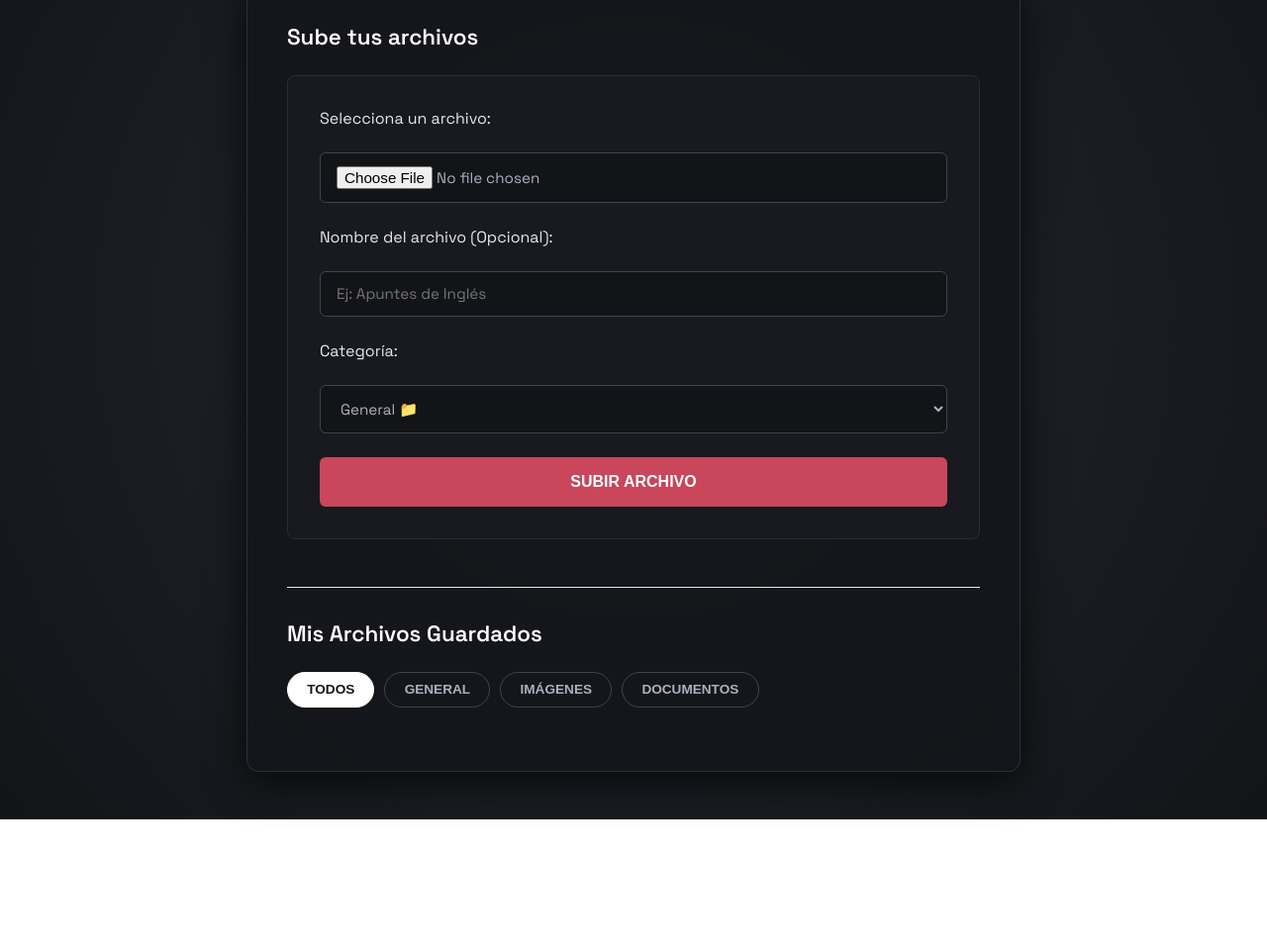
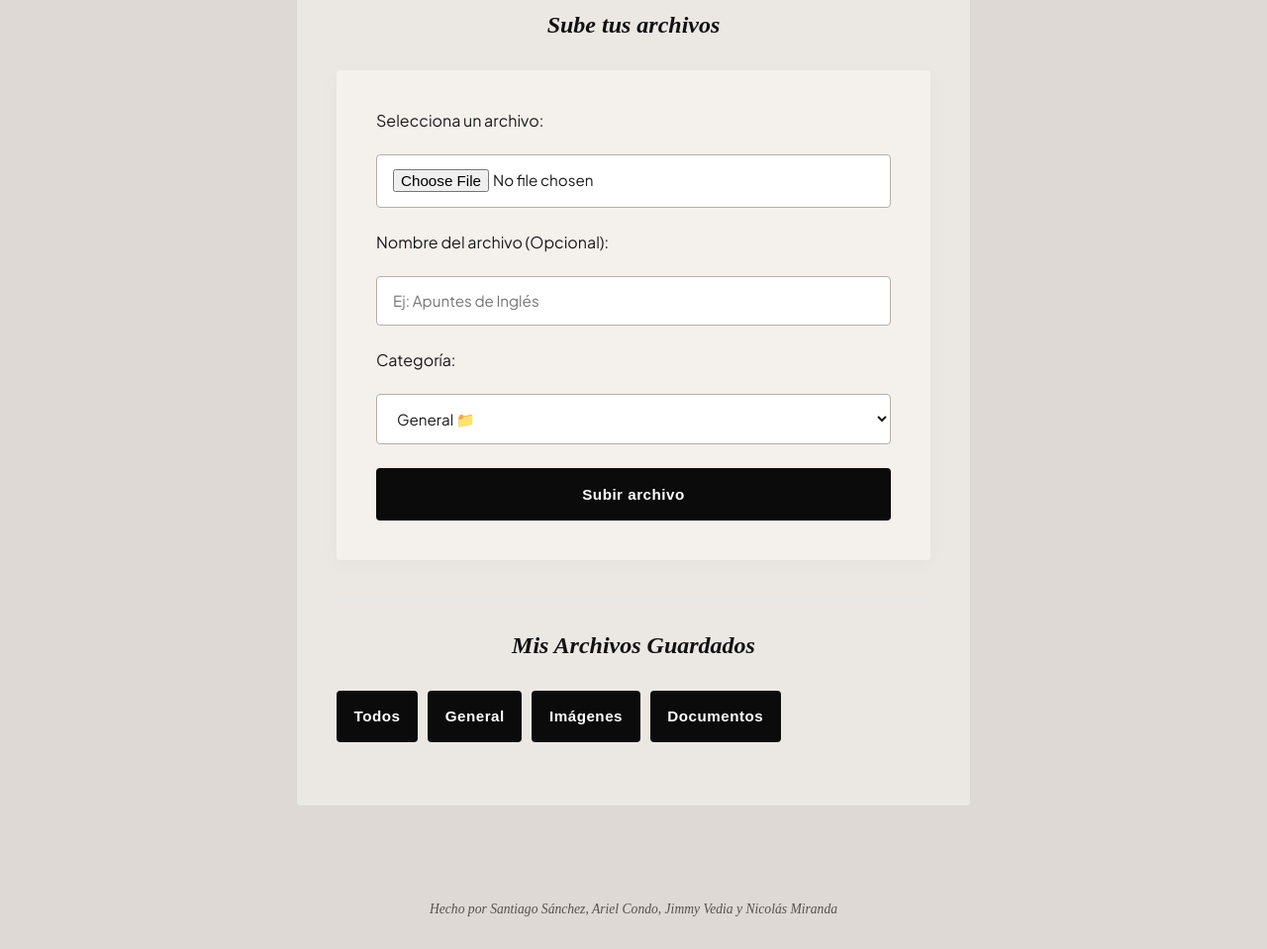
Before and after one commit to Toonix7w7/mi-nube-aesthetic, a website: page index.html in a window 1280 px wide. Shown: the part 188-1147 px from the top of the page at 99% size. Before the commit the page ends 1016 px from the top, so only its background shows below. Drawn offline with Linux system fonts and the light colour scheme; no server answers; a web font is replaced by a local one.

Commit message:
Add files via upload

```diff
--- a/estilos.css
+++ b/estilos.css
@@ -1,114 +1,120 @@
-@import url('https://fonts.googleapis.com/css2?family=Space+Grotesk:wght@400;600;700&display=swap');
+@import url('https://fonts.googleapis.com/css2?family=Playfair+Display:ital,wght@1,700;1,900&family=Plus+Jakarta+Sans:wght@400;500;600&display=swap');
 
 body {
-    font-family: 'Space Grotesk', sans-serif;
+    /* El tono beige/arena exacto de la portada */
+    background-color: #ded9d4;
+    font-family: 'Plus Jakarta Sans', sans-serif;
     margin: 0;
     padding: 0;
-    background: radial-gradient(circle, #252830 0%, #131418 100%);
     min-height: 100vh;
-    color: #e2e8f0;
+    color: #1a1a1a;
     display: flex;
     flex-direction: column;
 }
 
 header {
-    background-color: #0d0e10;
-    color: #ffffff;
-    padding: 2.5rem 0;
+    background-color: transparent;
+    padding: 3.5rem 0 2rem 0;
     text-align: center;
-    border-bottom: 2px solid #3d4250;
-    box-shadow: 0 4px 20px rgba(0, 0, 0, 0.5);
 }
 
 header h1 {
+    font-family: 'Playfair Display', serif;
+    font-style: italic;
+    font-weight: 900;
+    font-size: 3rem;
     margin: 0;
-    font-size: 2rem;
-    font-weight: 700;
-    letter-spacing: -1px;
+    letter-spacing: -0.5px;
     text-transform: uppercase;
-    color: #c9465b; /* Un toque de rojo vino conceptual */
+    color: #0b0b0b;
+    /* Efecto sutil de relieve/borde blanco como se ve en el logo de MILO J */
+    text-shadow: 1px 1px 0px #ffffff, -1px -1px 0px #ffffff, 1px -1px 0px #ffffff, -1px 1px 0px #ffffff;
 }
 
 main {
-    max-width: 700px;
+    max-width: 600px;
     width: 90%;
-    margin: 3rem auto;
+    margin: 1rem auto 4rem auto;
     padding: 2.5rem;
-    background: rgba(20, 22, 26, 0.85);
-    backdrop-filter: blur(15px);
-    border-radius: 12px;
-    border: 1px solid #2d3139;
-    box-shadow: 0 10px 40px rgba(0, 0, 0, 0.7);
+    /* Fondo ligeramente más claro que se funde de forma orgánica */
+    background: rgba(255, 254, 252, 0.4);
+    border-radius: 4px;
+    /* Un borde fino que recuerda a los bocetos */
+    border: 1px solid rgba(0, 0, 0, 0.08);
+    flex: 1;
 }
 
 h2 {
-    font-size: 1.4rem;
-    color: #ffffff;
+    font-family: 'Playfair Display', serif;
+    font-style: italic;
+    font-weight: 700;
+    font-size: 1.5rem;
+    color: #111111;
     margin-top: 0;
-    margin-bottom: 1.5rem;
-    font-weight: 600;
+    margin-bottom: 2rem;
+    text-align: center;
 }
 
 form {
     display: flex;
     flex-direction: column;
     gap: 1.5rem;
-    margin-bottom: 3rem;
-    background: #181a1f;
-    padding: 2rem;
-    border-radius: 8px;
-    border: 1px solid #282c34;
+    margin-bottom: 2.5rem;
+    background: #f4f0ec;
+    padding: 2.5rem;
+    border-radius: 4px;
+    box-shadow: 0 4px 20px rgba(0, 0, 0, 0.03);
 }
 
+/* Inputs con el azul trazo de bolígrafo inspirado en el dibujo central */
 input[type="file"], input[type="text"], select {
     font-family: inherit;
-    padding: 0.8rem 1rem;
-    border-radius: 6px;
-    border: 1px solid #3e4451;
-    background: #131418;
-    color: #abb2bf;
+    padding: 0.9rem 1rem;
+    border-radius: 4px;
+    border: 1.5px solid #b5aeaa;
+    background: #ffffff;
+    color: #1a1a1a;
     font-size: 0.95rem;
     outline: none;
-    transition: all 0.3s ease;
+    transition: all 0.2s ease;
 }
 
 input[type="file"]:focus, input[type="text"]:focus, select:focus {
-    border-color: #c9465b;
-    color: #ffffff;
+    /* El azul oscuro del arte del álbum */
+    border-color: #0b1d52;
+    box-shadow: 0 0 0 3px rgba(11, 29, 82, 0.1);
 }
 
 button {
-    background-color: #c9465b;
+    /* Botón oscuro y minimalista a juego con la estética limpia */
+    background-color: #0b0b0b;
     color: #ffffff;
     border: none;
-    padding: 1rem;
-    border-radius: 6px;
-    font-size: 1rem;
-    font-weight: 700;
-    text-transform: uppercase;
+    padding: 1.1rem;
+    border-radius: 4px;
+    font-size: 0.95rem;
+    font-weight: 600;
+    letter-spacing: 0.5px;
     cursor: pointer;
-    transition: all 0.3s ease;
+    transition: all 0.2s ease;
 }
 
 button:hover {
-    background-color: #df576c;
-    transform: translateY(-2px);
-    box-shadow: 0 5px 15px rgba(201, 70, 91, 0.4);
+    background-color: #262626;
+    transform: translateY(-1px);
 }
 
-.btn-filtro {
-    background-color: transparent;
-    color: #abb2bf;
-    border: 1px solid #3e4451;
-    padding: 0.6rem 1.2rem;
-    border-radius: 20px;
+footer {
+    text-align: center;
+    padding: 2rem 0;
     font-size: 0.85rem;
-    font-weight: 600;
-    transition: all 0.3s ease;
+    /* Estilo manuscrito elegante para los créditos */
+    font-family: 'Playfair Display', serif;
+    font-style: italic;
+    color: #55514e;
+    margin-top: auto;
 }
 
-.btn-filtro.activo, .btn-filtro:hover {
-    background-color: #ffffff;
-    color: #131418;
-    border-color: #ffffff;
+footer p {
+    margin: 0;
 }
--- a/index.html
+++ b/index.html
@@ -9,7 +9,7 @@
 <body>
 
     <header>
-        <h1>✨ Mi Almacenamiento Cloud ✨</h1>
+        <h1>My Cloud Files</h1>
     </header>
 
     <main>
@@ -51,5 +51,8 @@
     </main>
 
     <script src="script.js"></script>
+    <footer>
+    <p>Hecho por Santiago Sánchez, Ariel Condo, Jimmy Vedia y Nicolás Miranda</p>
+</footer>
 </body>
 </html>
```
